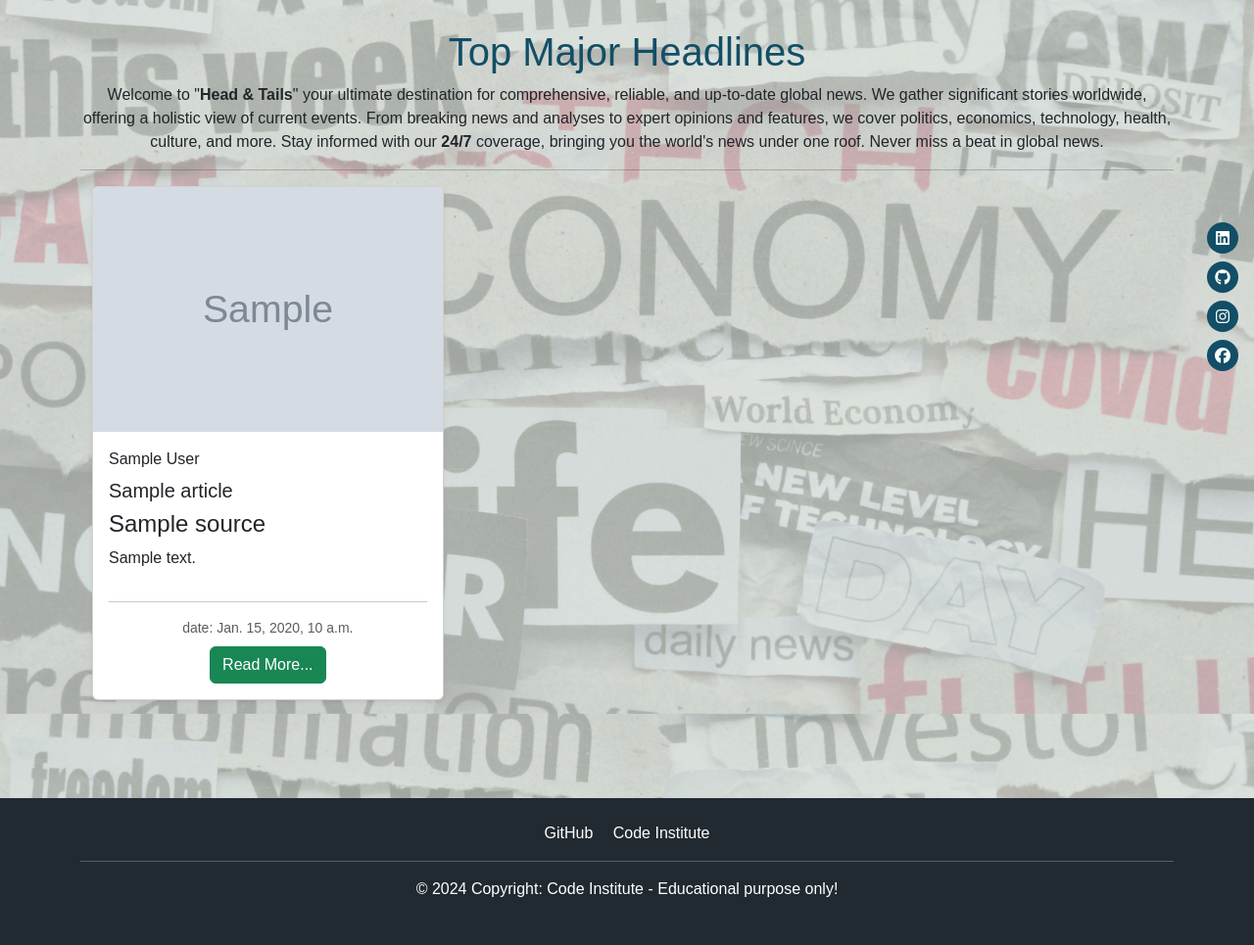
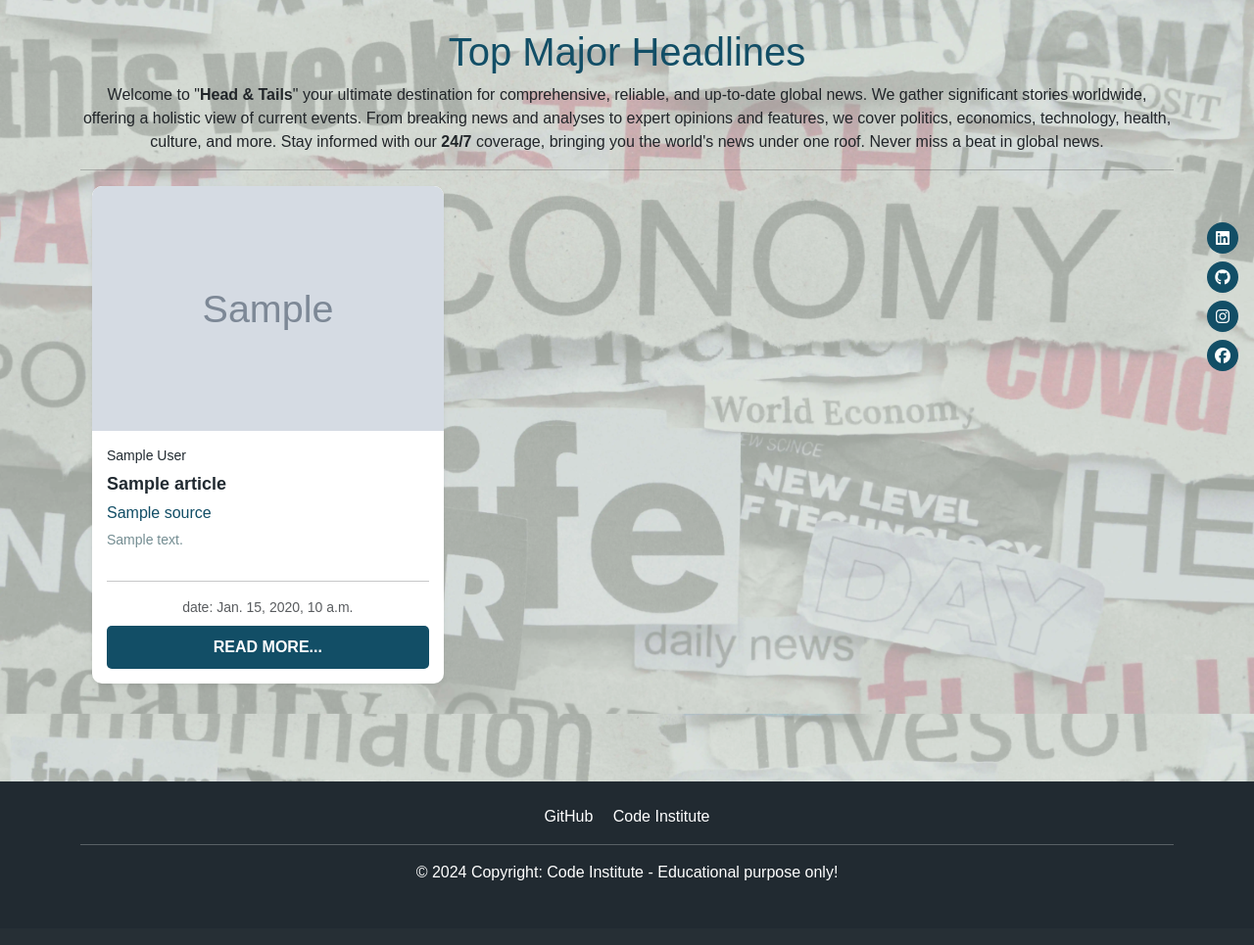
Before and after one commit to Kamal-Kohli/kahabr, a Django app: page / in a window 1280 px wide. Shown: the part 97-1062 px from the top of the page at 98% size. After the commit the page ends 996 px from the top, so only its background shows below. Run offline with Django 4.2, Linux system fonts and the light colour scheme; tables that the repository leaves empty hold one stand-in row (values such as "Sample post"); grey boxes marked "Sample" are stand-in pictures; a database or web service that is not in the repository returns one stand-in record (values such as "Sample title"); data that the repository does not hold is empty; some libraries are stand-ins or nearby versions.

Commit message:
add style to cards

```diff
--- a/news/static/css/home.css
+++ b/news/static/css/home.css
@@ -50,6 +50,101 @@ nav ul li a {
     border-bottom: 2px solid var(--blue);
     font-weight: 500;
 }
+
+/* Card styling */
+.card {
+    border: none;
+    border-radius: 10px;
+    overflow: hidden;
+    transition: transform 0.3s ease-in-out;
+    background-color: #fff;
+    box-shadow: 0 4px 6px rgba(0, 0, 0, 0.1);
+    display: flex;
+    flex-direction: column;
+}
+
+.card:hover {
+    transform: translateY(-5px);
+}
+
+/* Image styling */
+.card-img-top {
+    border-top-left-radius: 10px;
+    border-top-right-radius: 10px;
+    width: 100%;
+    height: 250px;
+    object-fit: cover;
+}
+
+/* Card body */
+.card-body {
+    display: flex;
+    flex-direction: column;
+    flex-grow: 1;
+    padding: 15px;
+}
+
+/* Article author */
+.card-title.p {
+    font-size: 14px;
+    color: #212a31;
+    margin-bottom: 10px;
+}
+
+/* Article title */
+.card-title.h5 {
+    font-size: 18px;
+    font-weight: bold;
+    margin-bottom: 15px;
+    color: #212a31;
+}
+
+/* Article source */
+.card-title.h4 {
+    font-size: 16px;
+    color: #124e66;
+    margin-bottom: 10px;
+}
+
+/* Article description */
+.card-text {
+    font-size: 14px;
+    color: #748d92;
+    margin-bottom: 15px;
+    flex-grow: 1;
+    overflow: hidden;
+    text-overflow: ellipsis;
+}
+
+.news-article {
+    background: #fff;
+    padding: 1rem;
+    border: 1px solid #ddd;
+    border-radius: 5px;
+}
+
+/* Read more button */
+.btn {
+    display: block;
+    width: 100%;
+    text-align: center;
+    background-color: #124e66;
+    color: #fff;
+    padding: 10px;
+    border: none;
+    border-radius: 5px;
+    text-transform: uppercase;
+    font-weight: bold;
+    margin-top: 15px;
+    transition: background-color 0.3s ease-in-out;
+}
+
+.btn:hover {
+    background-color: #212a31;
+    color: #fff;
+}
+
+
 
 /* Pagination */
 .pagination {
--- a/news/templates/news/base.html
+++ b/news/templates/news/base.html
@@ -76,7 +76,7 @@
 
         <div class="floating-icons">
             <a class="btn-lg" href="https://www.linkedin.com/in/kamal-kohli/" target="_blank"><i class="fab fa-linkedin"></i></a>
-            <a href="https://github.com/Kamal-Kohli/News.git" target="_blank"><i class="fab fa-github"></i></a>
+            <a href="https://github.com/Kamal-Kohli/" target="_blank"><i class="fab fa-github"></i></a>
             <a href="https://www.instagram.com/vege.nomad/" target="_blank"><i class="fab fa-instagram"></i></a>
             <a href="https://www.facebook.com/kamal.vege.traveler" target="_blank"><i class="fab fa-facebook"></i></a>
         </div>
@@ -88,7 +88,7 @@
             <div class="col-md-12 text-center">
                 <!-- Peoject link -->
                 <div class="social-links">
-                    <a href="https://github.com/Kamal-Kohli/News_App_PP4" target="_blank" class="text-white me-3">GitHub</a>
+                    <a href="https://github.com/Kamal-Kohli/kahabr" target="_blank" class="text-white me-3">GitHub</a>
                     <a href="https://codeinstitute.net/" target="_blank" class="text-white">Code Institute</a>
                 </div>
                 <hr>
```
